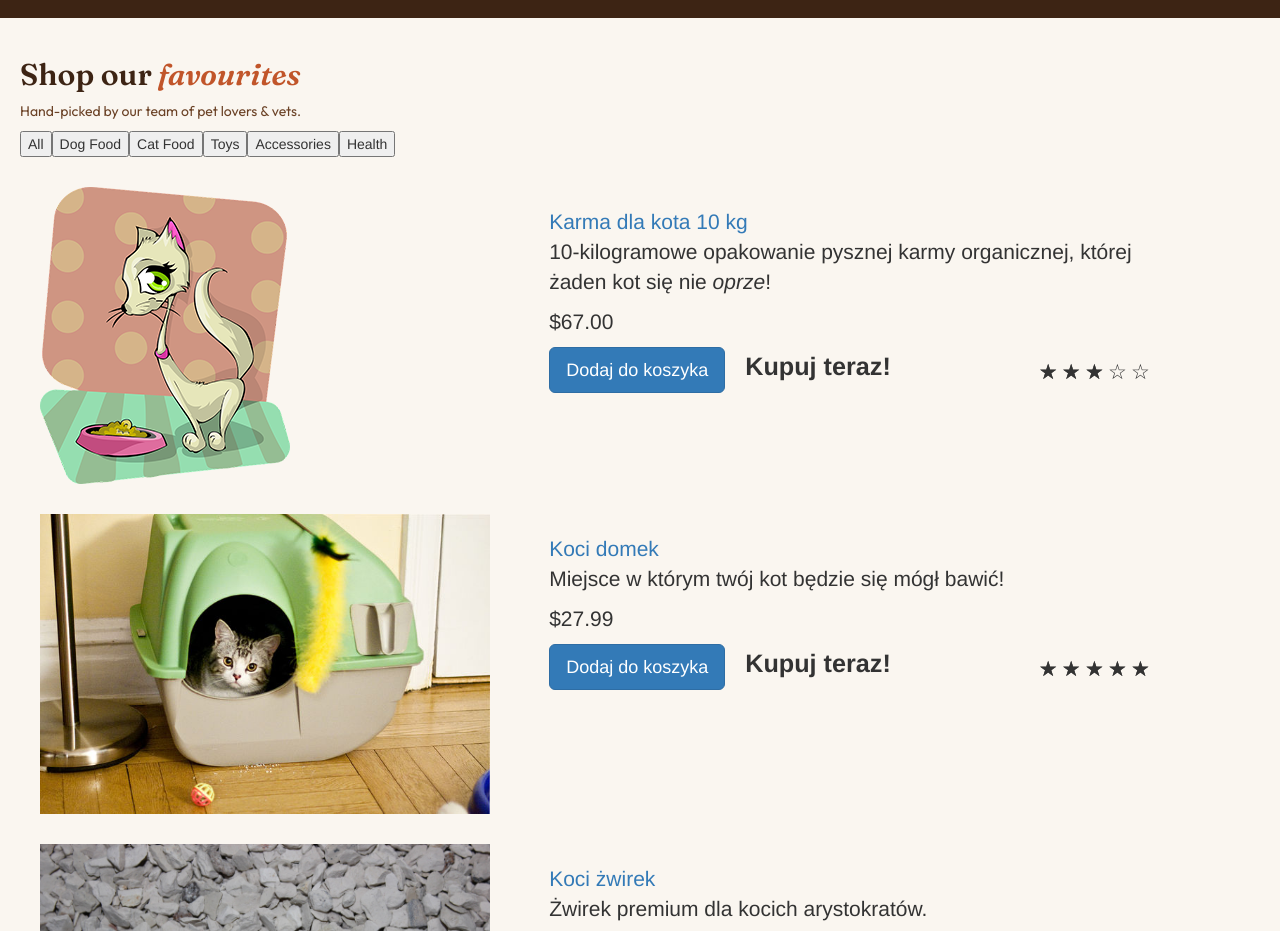
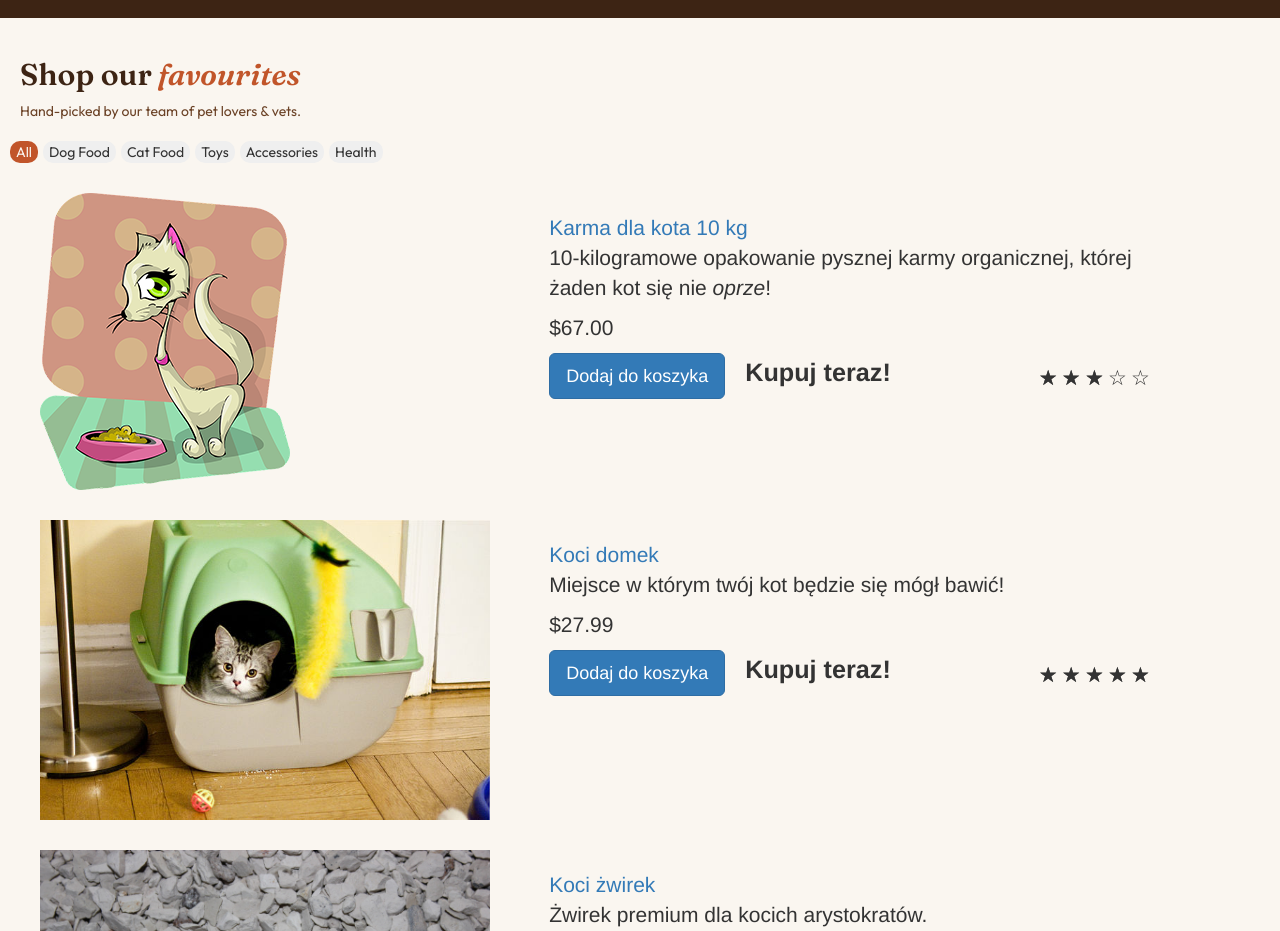
Before and after one commit to KatarzynaZaloba/vuejsinaction3, a Vue app: page / in a window 1280 px wide. Shown: the part 1606-2537 px from the top of the page. Built offline with nearby package versions, Linux system fonts and the light colour scheme; no server answers; what vuefire would draw is missing.

Commit message:
style: enhance category button layout in products section for better usability

```diff
--- a/src/components/Main.vue
+++ b/src/components/Main.vue
@@ -86,10 +86,13 @@
             <h2 class="title">Shop our <span class="title-orange">favourites</span></h2>
             <p class="subtitle">Hand-picked by our team of pet lovers &amp; vets.</p>
           </div>
-          <div class=""><button class="">All</button><button class="">Dog
-              Food</button><button class="">Cat
-              Food</button><button class="">Toys</button><button class="">Accessories</button><button
-              class="">Health</button>
+          <div class="categories">
+            <button class="active">All</button>
+            <button class="">Dog Food</button>
+            <button class="">Cat Food</button>
+            <button class="">Toys</button>
+            <button class="">Accessories</button>
+            <button class="">Health</button>
           </div>
         </div>
         <div v-for="product in sortedProducts">
@@ -457,6 +460,29 @@ export default {
   font-size: 14px;
 }
 
+.section-products .categories {
+  overflow-x: auto;
+  gap: 5px;
+  scroll-snap-type: x proximity;
+  display: flex;
+  margin-inline: -10px;
+  padding-top: 10px;
+}
+
+.section-products .categories button.active {
+  color: #faf6f0;
+  background-color: #c1552a;
+  border-radius: 10px;
+  border: unset;
+}
+
+.section-products .categories button {
+  border-radius: 10px;
+  border: unset;
+  font-family: 'Outfit', sans-serif;
+  font-size: 14px;
+}
+
 .footer {
   background-color: #3d2414;
   color: #f1ece6;
```
